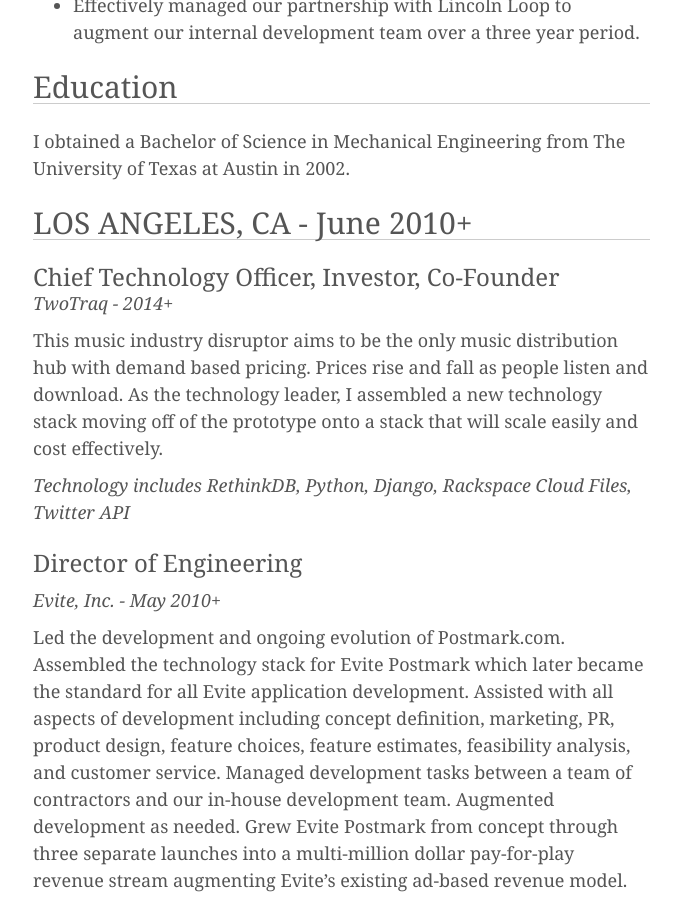
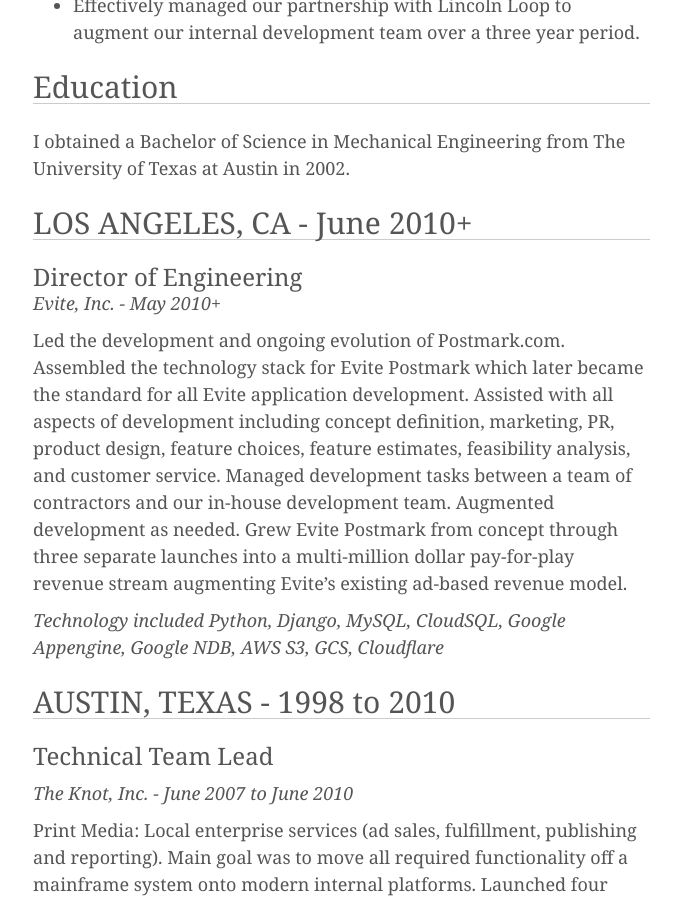
Before and after one commit to rayleyva/caoimhghin.github.io, a Jekyll site: the page built from cv.md, in a window 1280 px wide and 900 px high, scrolled down 449 px. Shown: the whole window, without its empty margins (137-815 px from the left). Built offline with Jekyll 4.4.1, drawn with Linux system fonts in a browser that asks for light colours; nearby versions of some CDN libraries.

Commit message:
removing twotraq

```diff
--- a/cv.md
+++ b/cv.md
@@ -16,15 +16,6 @@
 I obtained a Bachelor of Science in Mechanical Engineering from The University of Texas at Austin in 2002.
 
 ## LOS ANGELES, CA - June 2010+
-
-### Chief Technology Officer, Investor, Co-Founder
-*TwoTraq - 2014+*
-
-This music industry disruptor aims to be the only music distribution hub with demand based pricing. Prices rise and fall
-as people listen and download. As the technology leader, I assembled a new technology stack moving off of the prototype
-onto a stack that will scale easily and cost effectively.
-
-*Technology includes RethinkDB, Python, Django, Rackspace Cloud Files, Twitter API*
 
 ### Director of Engineering
 *Evite, Inc. - May 2010+*
```
